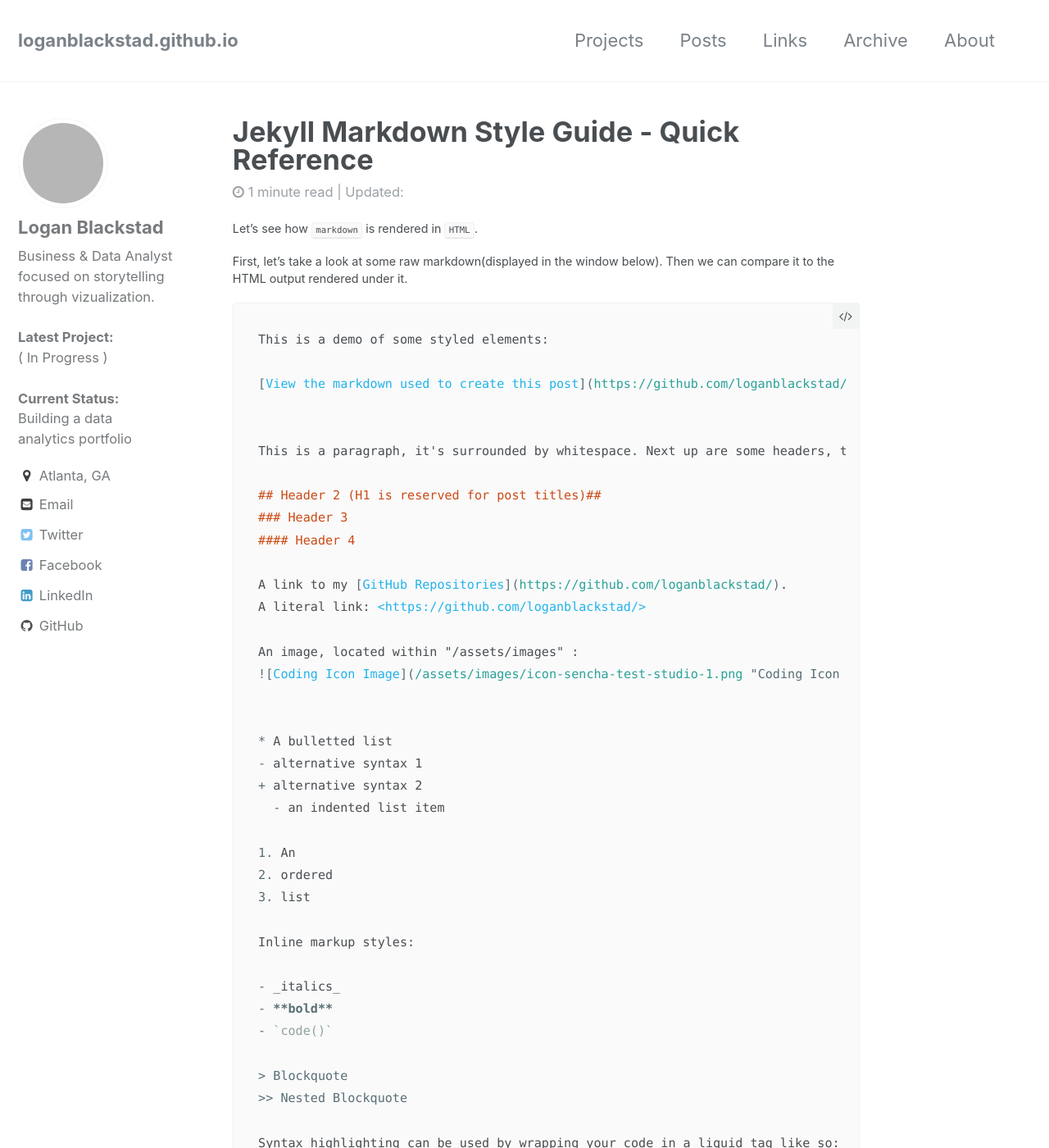
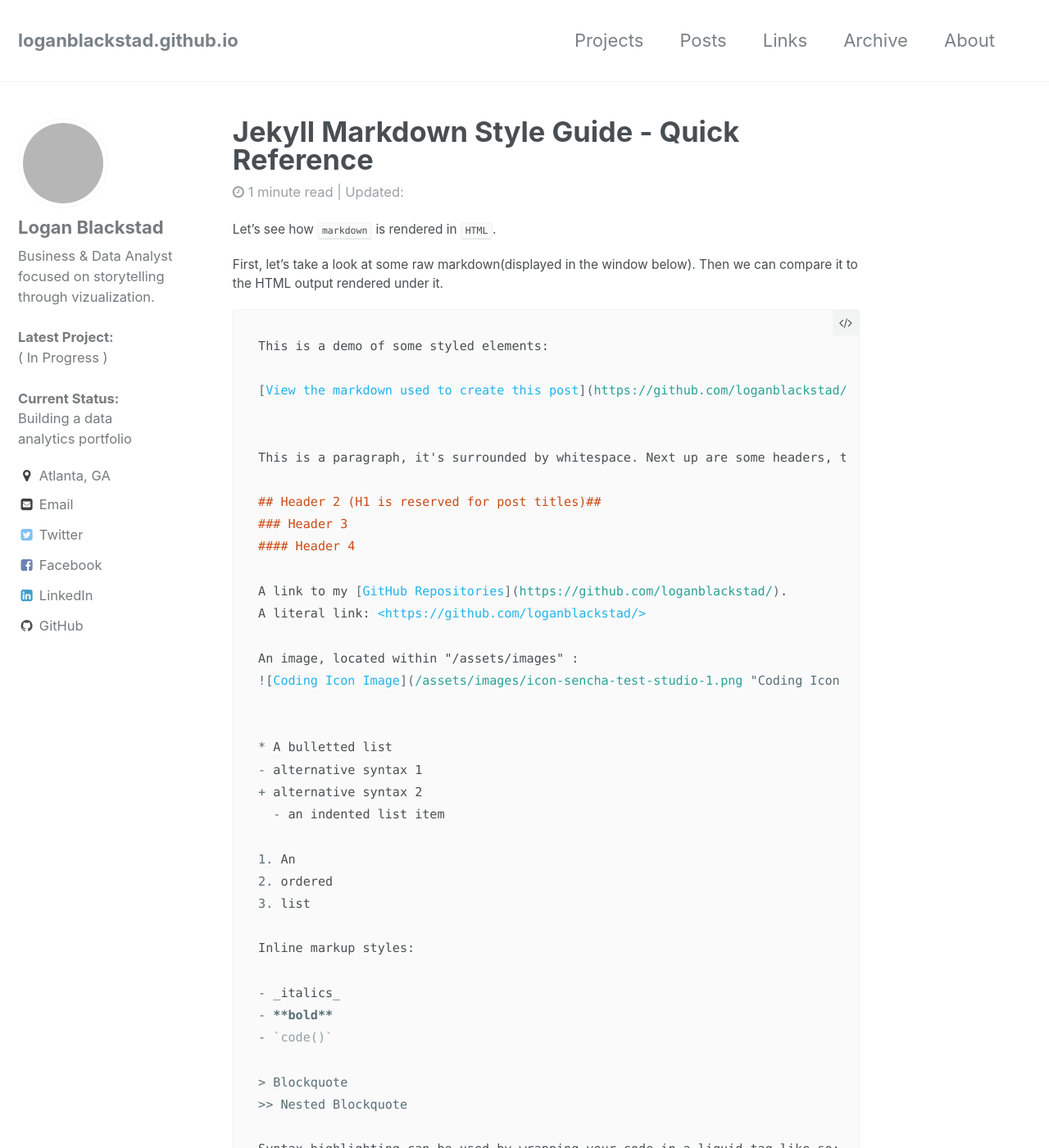
Before and after one commit to loganblackstad/loganblackstad.github.io, a Jekyll site: the page built from _posts/2018-12-12-Jekyll-Markdown-Quick-Reference.md, in a window 1280 px wide and 1400 px high. Shown: the whole window at 82% size. Built offline with Jekyll 4.4.1, drawn with Linux system fonts in a browser that asks for light colours; comment, search, counter and statistics services are not loaded; grey boxes are pictures that could not be loaded.

Commit message:
Update _page.scss

```diff
--- a/_sass/minimal-mistakes/_page.scss
+++ b/_sass/minimal-mistakes/_page.scss
@@ -58,7 +58,7 @@
   }
 
   p, li, dl {
-    font-size: .65em;
+    font-size: .7em;
   }
 
   /* paragraph indents */
```
